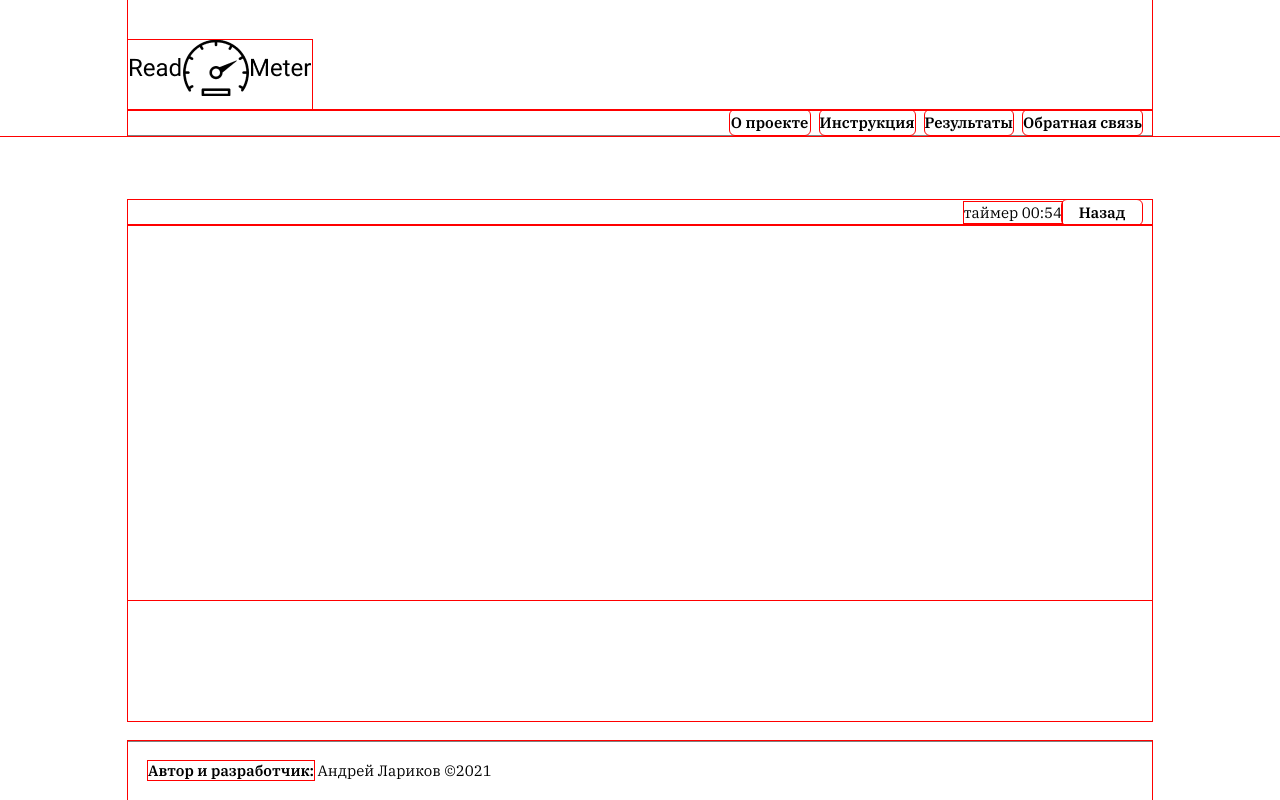
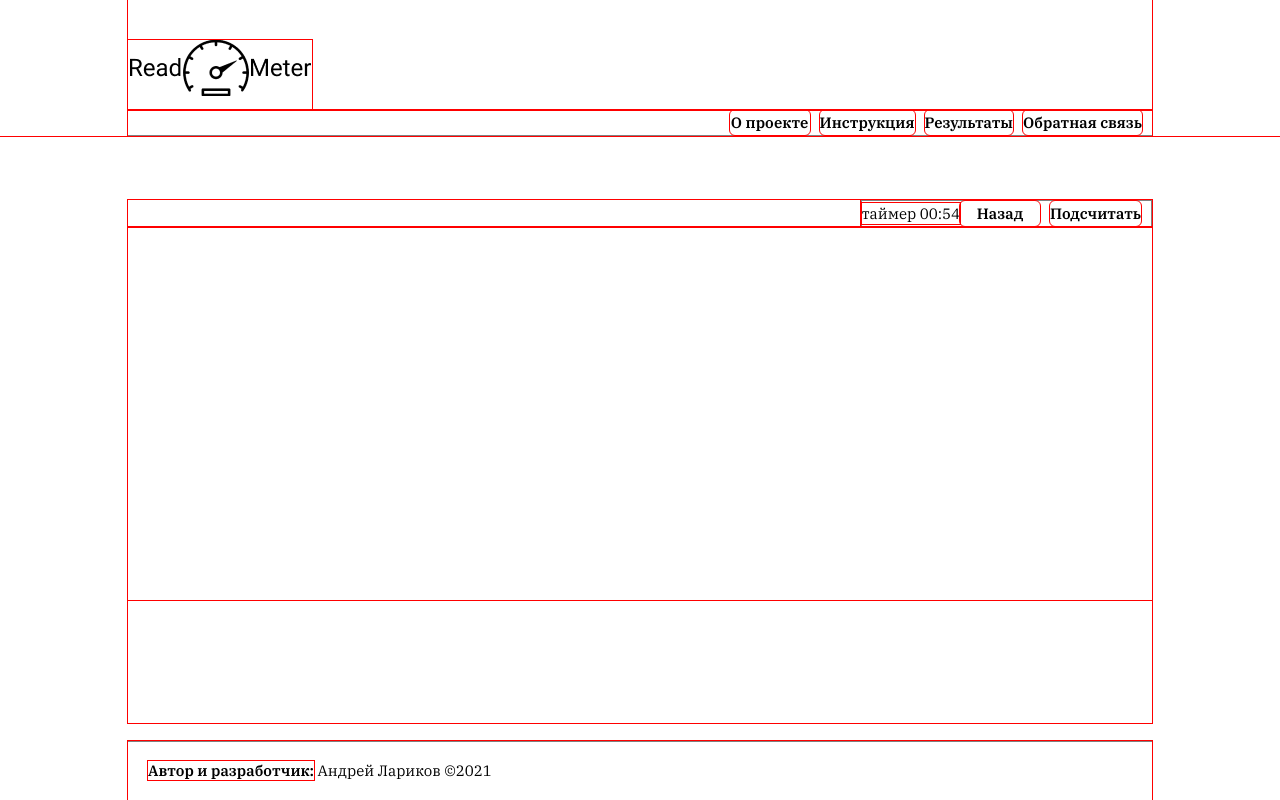
Before and after one commit to larikov174/readometr, a React (Create React App) app: page /book in a window 1280 px wide. Built offline with nearby package versions, Linux system fonts and the light colour scheme.

Commit message:
fix: code cleanUp

```diff
--- a/src/blocks/button/button.css
+++ b/src/blocks/button/button.css
@@ -16,4 +16,5 @@
   display: flex;
   align-items: center;
   justify-content: center;
+  cursor: pointer;
 }
--- a/src/blocks/timer/timer.css
+++ b/src/blocks/timer/timer.css
@@ -1,6 +1,9 @@
 .timer {
   margin: 0;
   padding: 0;
+  width: 100%;
+  display: flex;
+  justify-content: flex-end;
 }
 
 @media screen and (max-width: 550px) {
--- a/src/blocks/timer/timer__area.css
+++ b/src/blocks/timer/timer__area.css
@@ -2,6 +2,8 @@
   display: flex;
   justify-content: flex-end;
   align-items: center;
+  max-width: 300px;
+  border: 1px solid gray;
 }
 
 @media screen and (max-width: 350px) {
--- a/src/components/footer/Footer.js
+++ b/src/components/footer/Footer.js
@@ -2,9 +2,9 @@ import React from 'react';
 
 function Footer() {
   return (
-    <div className="footer">
+    <section className="footer">
       <span className="footer__caption">Автор и разработчик:</span> Андрей Лариков &copy;2021
-    </div>
+    </section>
   );
 }
 
--- a/src/components/header/Header.js
+++ b/src/components/header/Header.js
@@ -2,9 +2,9 @@ import React from 'react';
 
 function Header() {
   return (
-    <div className="header">
+    <section className="header">
       <div className="header__logo" />
-    </div>
+    </section>
   );
 }
 
--- a/src/components/navBar/NavBar.js
+++ b/src/components/navBar/NavBar.js
@@ -3,7 +3,7 @@ import { Link } from "react-router-dom";
 
 export const NavBar = () => {
   return (
-    <div className="navBar">
+    <section className="navBar">
       <Link to="/about" className="button button__navBar">
         О проекте
       </Link>
@@ -16,6 +16,6 @@ export const NavBar = () => {
       <Link to="/feedback" className="button button__navBar">
         Обратная связь
       </Link>
-    </div>
+    </section>
   );
 };
--- a/src/components/timer/Timer.js
+++ b/src/components/timer/Timer.js
@@ -35,6 +35,9 @@ export const Timer = () => {
           <Link className={"button button__navBar"} to="/">
             Назад
           </Link>
+          <Link className={"button button__navBar"} to="/">
+            Подсчитать
+          </Link>
         </div>
       </section>
       <PopupWithNote isOpen={modalVisibleState} isClosed={modalClose} />
```
